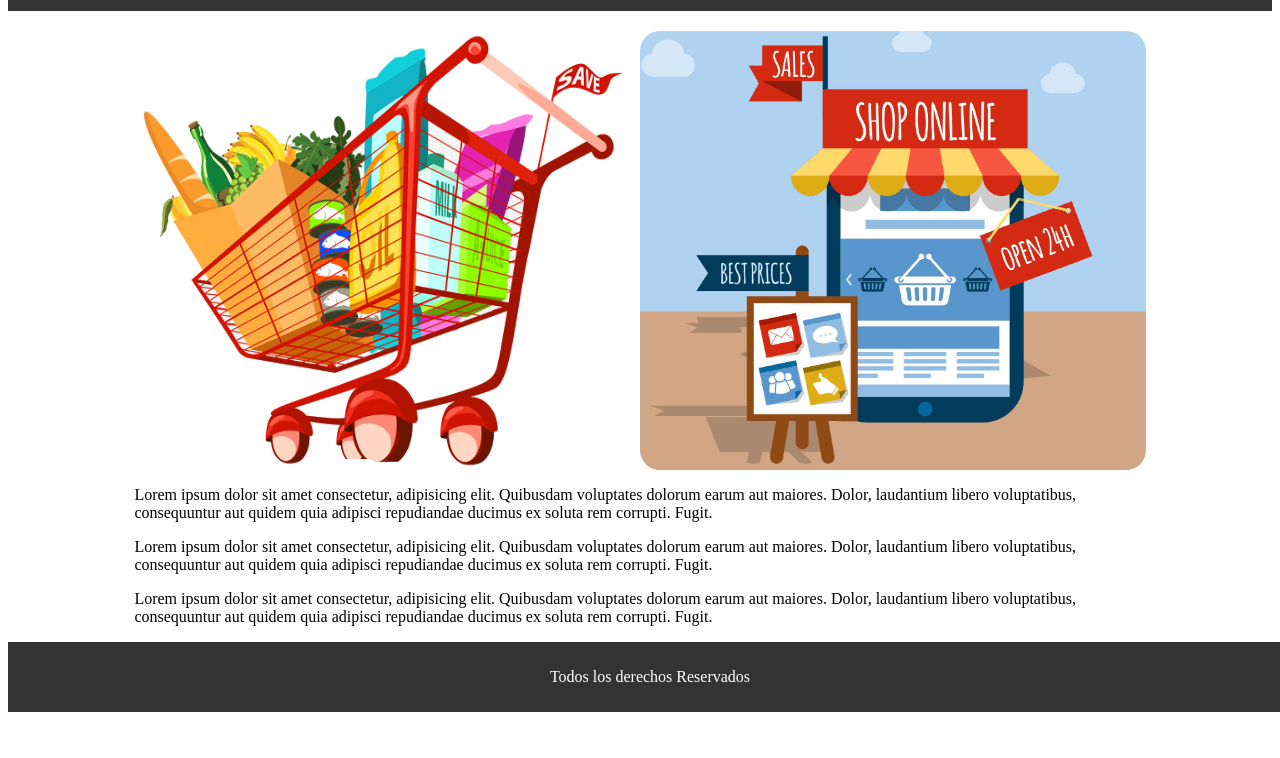
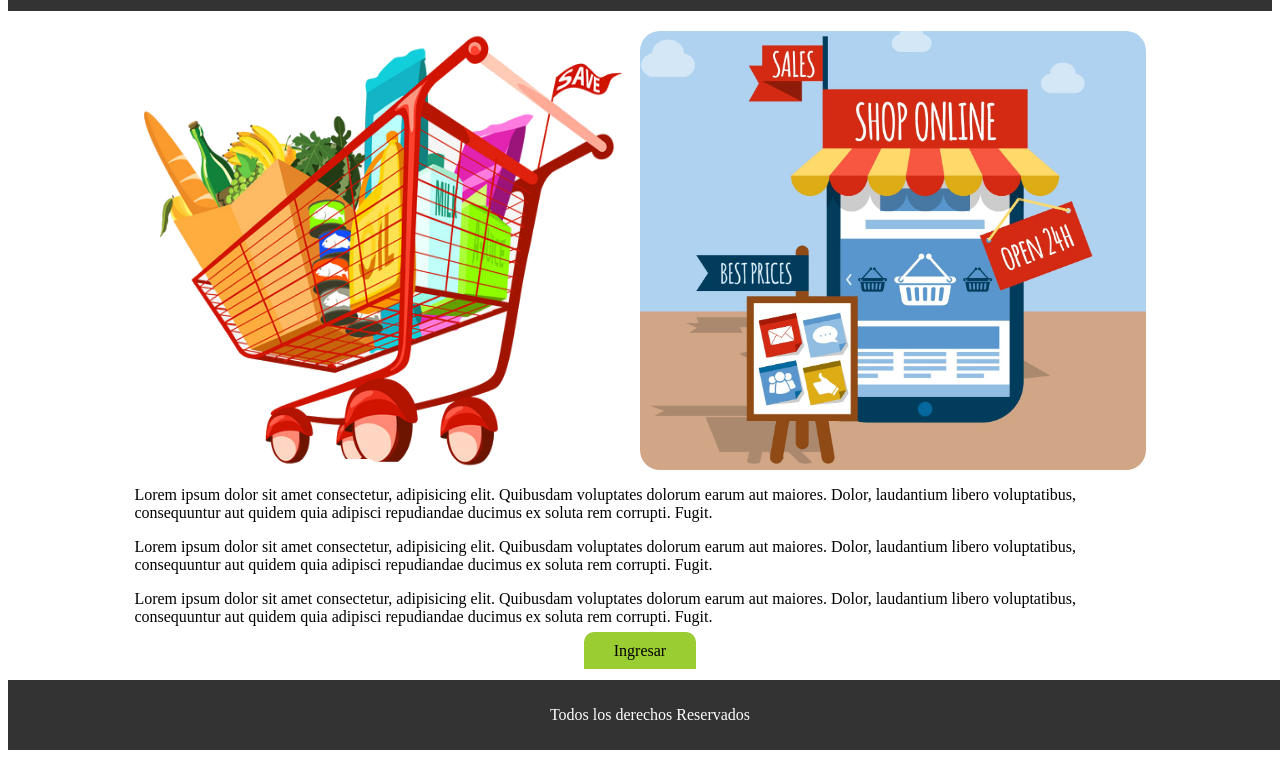
Before and after one commit to SantiJavi/PruebaGit, a plain HTML site: page index.html in a window 1280 px wide. Shown: the part 97-855 px from the top of the page. Before the commit the page ends 817 px from the top, so only its background shows below. Drawn offline with Linux system fonts and the light colour scheme.

Commit message:
Version4

```diff
--- a/index.html
+++ b/index.html
@@ -27,6 +27,9 @@
             <p>Lorem ipsum dolor sit amet consectetur, adipisicing elit. Quibusdam voluptates dolorum earum aut maiores. Dolor, laudantium libero voluptatibus, consequuntur aut quidem quia adipisci repudiandae ducimus ex soluta rem corrupti. Fugit.
             </p>
         </div>
+        <div class="boton">
+            <a href="http://google.com">Ingresar</a>
+        </div>
     </section>
     <footer>
         <div class="parte-final">
--- a/main.css
+++ b/main.css
@@ -36,3 +36,21 @@
     text-align: center;
     width: 100%;
 }
+
+.boton {
+    text-align: center;
+    margin-bottom: 20px;
+}
+
+.boton a {
+    text-decoration: none;
+    background-color: yellowgreen;
+    padding: 10px 30px;
+    color: black;
+    border-top-left-radius: 10px;
+    border-top-right-radius: 10px;
+}
+
+.boton a:hover {
+    background-color: turquoise;
+}
```
